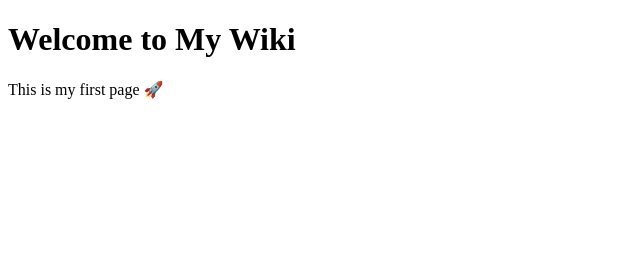
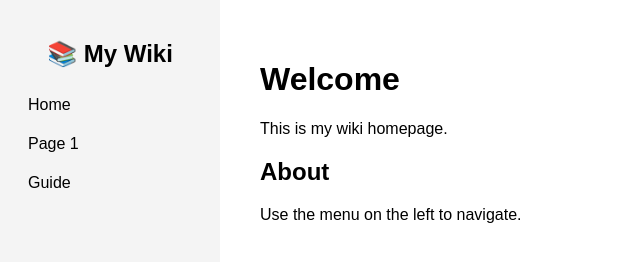
Before and after one commit to scurpus/codex, a plain HTML site: page index.html in a window 1280 px wide. Shown: the whole page, without its empty margins (0-640 px from the left). Drawn offline with Linux system fonts and the light colour scheme.

Commit message:
Update index.html

```diff
--- a/index.html
+++ b/index.html
@@ -2,9 +2,67 @@
 <html>
 <head>
   <title>My Wiki</title>
+
+  <style>
+    body {
+      margin: 0;
+      font-family: Arial, sans-serif;
+      display: flex;
+    }
+
+    /* Sidebar */
+    .sidebar {
+      width: 220px;
+      height: 100vh;
+      background-color: #f4f4f4;
+      padding: 20px;
+      box-sizing: border-box;
+    }
+
+    .sidebar h2 {
+      text-align: center;
+    }
+
+    .sidebar a {
+      display: block;
+      padding: 8px;
+      text-decoration: none;
+      color: black;
+      margin: 5px 0;
+      border-radius: 5px;
+    }
+
+    .sidebar a:hover {
+      background-color: #ddd;
+    }
+
+    /* Main content */
+    .content {
+      flex: 1;
+      padding: 40px;
+    }
+  </style>
 </head>
+
 <body>
-  <h1>Welcome to My Wiki</h1>
-  <p>This is my first page 🚀</p>
+
+  <!-- Sidebar -->
+  <div class="sidebar">
+    <h2>📚 My Wiki</h2>
+
+    <a href="index.html">Home</a>
+    <a href="page1.html">Page 1</a>
+    <a href="guide.html">Guide</a>
+  </div>
+
+  <!-- Main Content -->
+  <div class="content">
+    <h1>Welcome</h1>
+    <p>This is my wiki homepage.</p>
+
+    <h2>About</h2>
+    <p>Use the menu on the left to navigate.</p>
+  </div>
+
 </body>
 </html>
```
